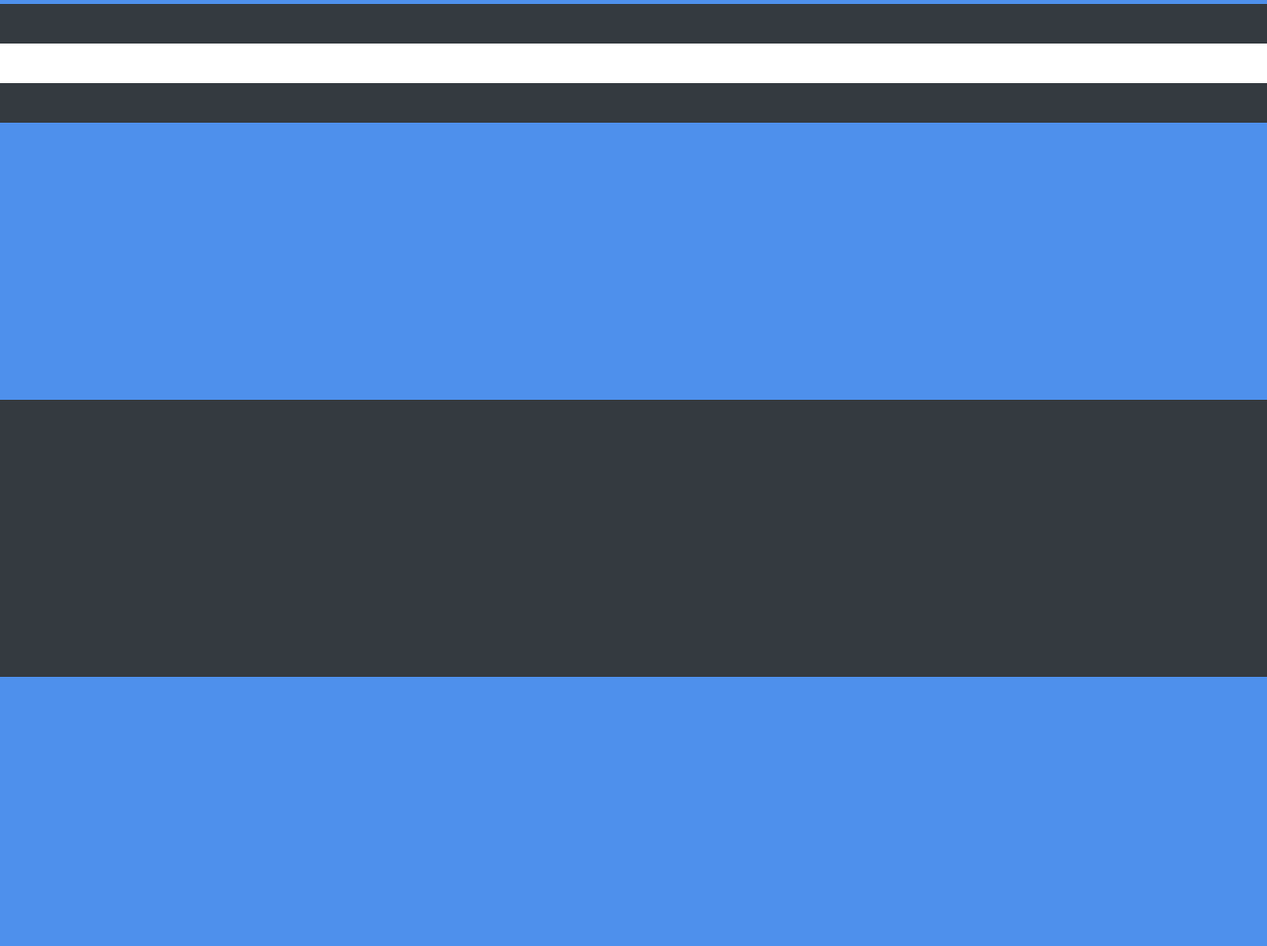
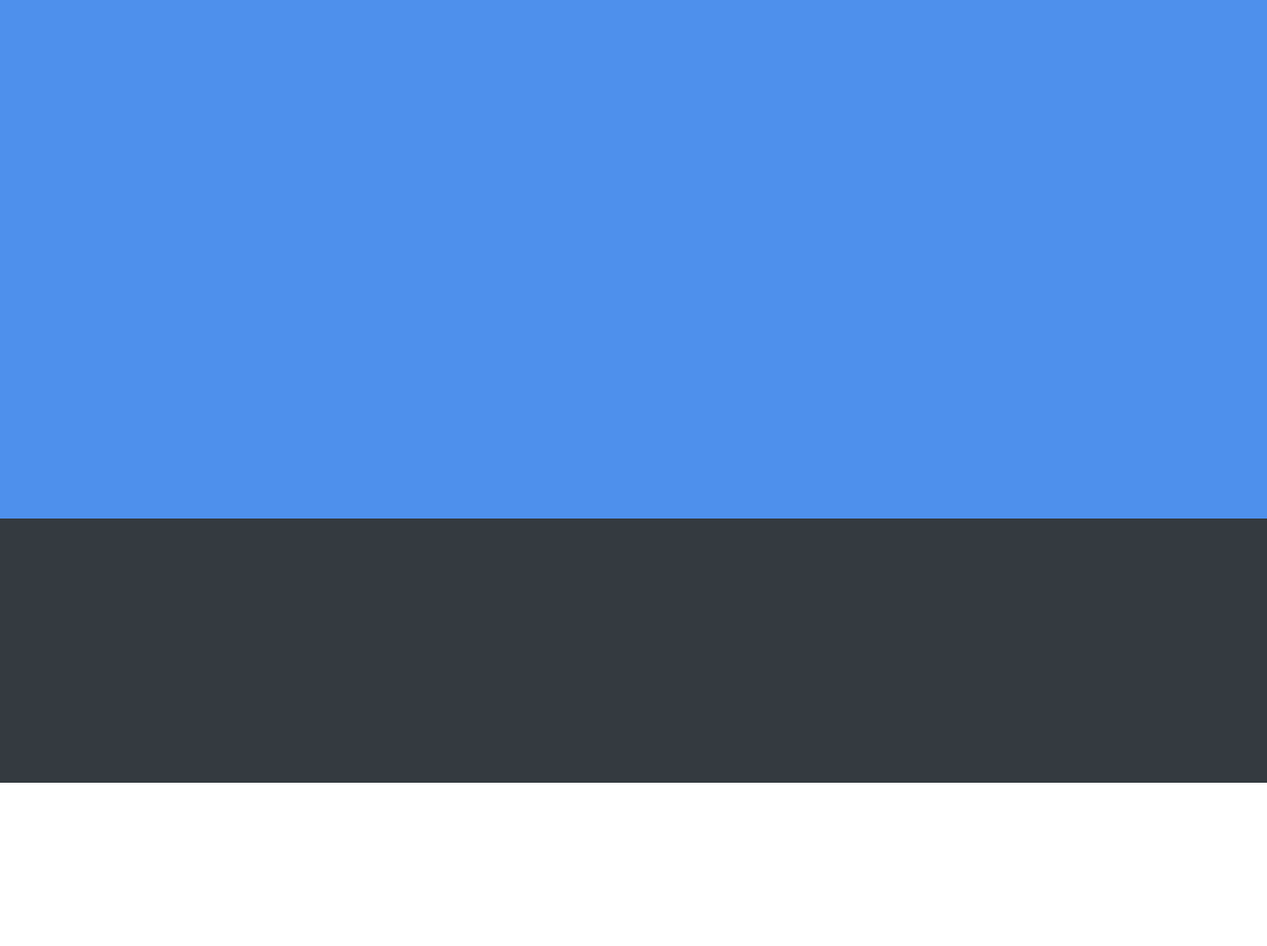
Before and after one commit to andrew-ha/andrew-ha.github.io, a plain HTML site: page index.html in a window 1280 px wide. Shown: the part 276-1232 px from the top of the page at 99% size. Drawn offline with nearby package versions, Linux system fonts and the light colour scheme.

Commit message:
divs sizes fixed

```diff
--- a/index.html
+++ b/index.html
@@ -223,74 +223,29 @@
 		</nav>
 		<!-- sidebar-wrapper  -->
 		<main class="page-content close-sidebar">
-			<div class="container-fluid" id="start-section" style="background-color: #4e90ec;">
-				<br>
-				<br>
-				<br>
-				<br>
-				<br>
-				<br>
-				<br>
-				<br>
-				<br>
-				<br>
-			</div>
-			<div class="container-fluid" id="about-section" style="background-color: #343a40;">
+			<div class="container-fluid full-div" id="start-section" style="background-color: #4e90ec;">
 
 			</div>
-			<div class="container-fluid" style="background-color: white;">
+			<div class="container-fluid third-div" id="about-section" style="background-color: #343a40;">
 
 			</div>
-			<div class="container-fluid" style="background-color: #343a40;">
+			<div class="container-fluid third-div" style="background-color: white;">
 
 			</div>
-			<div class="container-fluid" id="work-section" style="background-color: #4e90ec;">
-				<br>
-				<br>
-				<br>
-				<br>
-				<br>
-				<br>
-				<br>
-				<br>
-				<br>
-				<br>
+			<div class="container-fluid third-div" style="background-color: #343a40;">
+
 			</div>
-			<div class="container-fluid" id="projects-section" style="background-color: #343a40;">
-				<br>
-				<br>
-				<br>
-				<br>
-				<br>
-				<br>
-				<br>
-				<br>
-				<br>
-				<br>
+			<div class="container-fluid full-div" id="work-section" style="background-color: #4e90ec;">
+
 			</div>
-			<div class="container-fluid" id="volunteering-section" style="background-color: #4e90ec;">
-				<br>
-				<br>
-				<br>
-				<br>
-				<br>
-				<br>
-				<br>
-				<br>
-				<br>
-				<br>
+			<div class="container-fluid full-div" id="projects-section" style="background-color: #343a40;">
+
 			</div>
-			<div class="container-fluid" id="details-section" style="background-color: #343a40;">
-				<br>
-				<br>
-				<br>
-				<br>
-				<br>
-				<br>
-				<br>
-				<br>
-				<br>
-				<br>
+			<div class="container-fluid full-div" id="volunteering-section" style="background-color: #4e90ec;">
+
+			</div>
+			<div class="container-fluid full-div" id="details-section" style="background-color: #343a40;">
+
 			</div>
 			<!-- <div class="container-fluid">
 				<div class="row">
--- a/styles/index.css
+++ b/styles/index.css
@@ -511,6 +511,10 @@ html, body {
   height: 100%;
 }
 
+.half-div {
+  height: 50%;
+}
+
 .third-div {
-  height: 33%;
+  height: 33.333%;
 }
```
